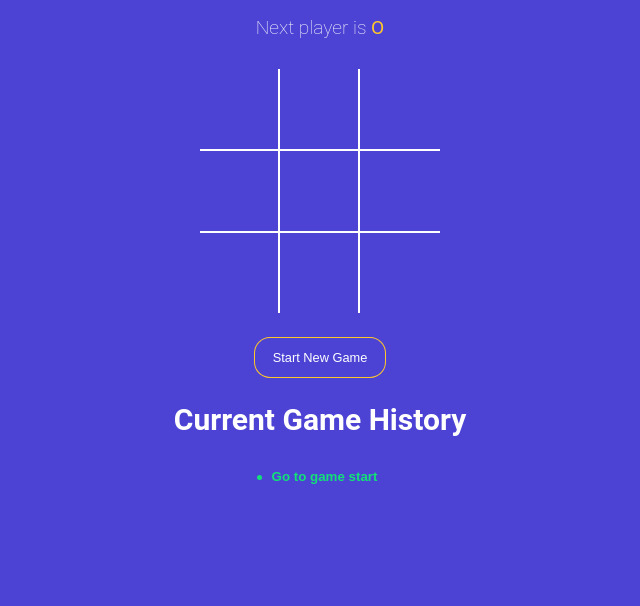
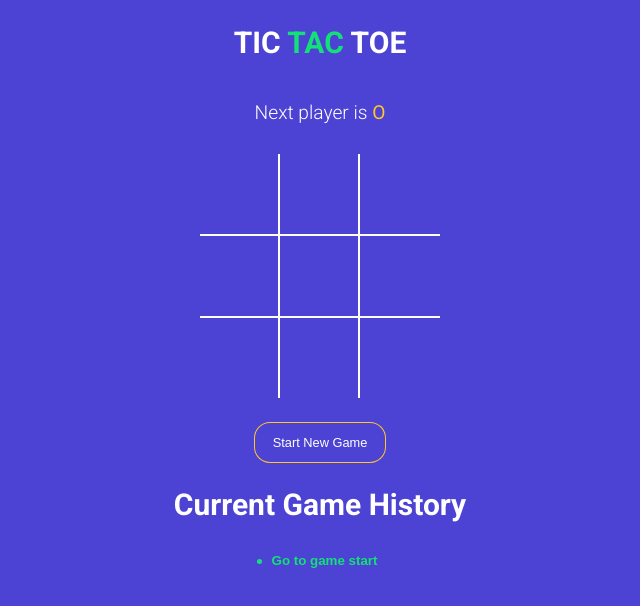
Before and after one commit to manu-saini94/Tic-tac-toe-vite, a React (Vite) app: page / in a window 1280 px wide. Shown: the top 606 px of the page, without its empty margins (320-960 px from the left). Built offline with nearby package versions, Linux system fonts and the light colour scheme.

Commit message:
added app title and transform winning condition

```diff
--- a/index.html
+++ b/index.html
@@ -3,6 +3,10 @@
   <head>
     <meta charset="UTF-8" />
     <link rel="icon" type="image/svg+xml" href="/vite.svg" />
+    <link
+      href="https://fonts.googleapis.com/css?family=Roboto:300,400,700&display=swap"
+      rel="stylesheet"
+    />
     <meta name="viewport" content="width=device-width, initial-scale=1.0" />
     <title>Tic Tac Toe</title>
   </head>
--- a/src/App.jsx
+++ b/src/App.jsx
@@ -9,14 +9,12 @@ import History from './components/History';
 const NEW_GAME = [{squares:[null,null,null,null,null,null,null,null,null],isNext:false}];
 
 function App()  {
+
   const [history, setHistory] = useState(NEW_GAME);
+  const [currentMove,setCurrentMove] = useState(0);
 
-
-  const [currentMove,setCurrentMove] = useState(0);
   const gamingBoard = history[currentMove];
-
-console.log(gamingBoard,"gamingBoard")
-  const winner = calculateWinner(gamingBoard.squares);
+  const { winner, winnerSquares } = calculateWinner(gamingBoard.squares);
   console.log(history,currentMove);
 
   const handleSquareClick = clickedPosition => {
@@ -57,11 +55,24 @@ console.log(gamingBoard,"gamingBoard")
 
   return (
     <div className="app">
-    <StatusMessage winner={winner} gamingBoard={gamingBoard} />
-     <Board squares={gamingBoard.squares} handleSquareClick={handleSquareClick}/>
-     <button type="button" onClick={onNewGameStart} className={`btn-reset ${ winner ? 'active' : ''}`}>Start New Game</button>
-     <h2>Current Game History</h2>
-     <History history={history} currentMove={currentMove}  moveTo={moveTo} />
+      <h2>
+        TIC <span style={{color:'#12e177'}}>TAC </span>TOE
+      </h2>
+      <StatusMessage winner={winner} gamingBoard={gamingBoard} />
+      <Board
+        squares={gamingBoard.squares}
+        handleSquareClick={handleSquareClick}
+        winningSquares={winnerSquares}
+      />
+      <button
+        type="button"
+        onClick={onNewGameStart}
+        className={`btn-reset ${winner ? 'active' : ''}`}
+      >
+        Start New Game
+      </button>
+      <h2>Current Game History</h2>
+      <History history={history} currentMove={currentMove} moveTo={moveTo} />
     </div>
   );
 }
--- a/src/components/Board.jsx
+++ b/src/components/Board.jsx
@@ -1,11 +1,11 @@
 
 import Square from "./Square";
 
-const Board = ({squares,handleSquareClick}) => {
-
+const Board = ({squares,handleSquareClick,winningSquares}) => {
 
   const renderSquares = (position) => {
-    return (<Square value={squares[position]} onClick={() => handleSquareClick(position)} />);
+    const isWinningSquare = winningSquares.includes(position)
+    return (<Square value={squares[position]} onClick={() => handleSquareClick(position)} isWinningSquare={isWinningSquare}/>);
   };
 
     return (
--- a/src/components/Square.jsx
+++ b/src/components/Square.jsx
@@ -1,6 +1,16 @@
-const Square = ({value,onClick}) => {
+const Square = ({value,onClick,isWinningSquare}) => {
+  const colorClassName = value === 'X' ? 'text-green' : 'text-orange';
+  const winningClassName = isWinningSquare ? 'winning' : '';
 
-return <button type="button" className="square" onClick={onClick}>{value}</button>
+  return (
+    <button
+      type="button"
+      className={`square ${colorClassName} ${winningClassName} `}
+      onClick={onClick}
+    >
+      {value}
+    </button>
+  );
 }
 
 export default Square;
--- a/src/winner.js
+++ b/src/winner.js
@@ -12,8 +12,8 @@ export function calculateWinner(squares) {
     for (let i = 0; i < lines.length; i++) {
       const [a, b, c] = lines[i];
       if (squares[a] && squares[a] === squares[b] && squares[a] === squares[c]) {
-        return squares[a]
+        return { winner: squares[a], winnerSquares: lines[i] };
         }
       }
-      return null;
+      return { winner: null, winnerSquares: [] };
     }
```
